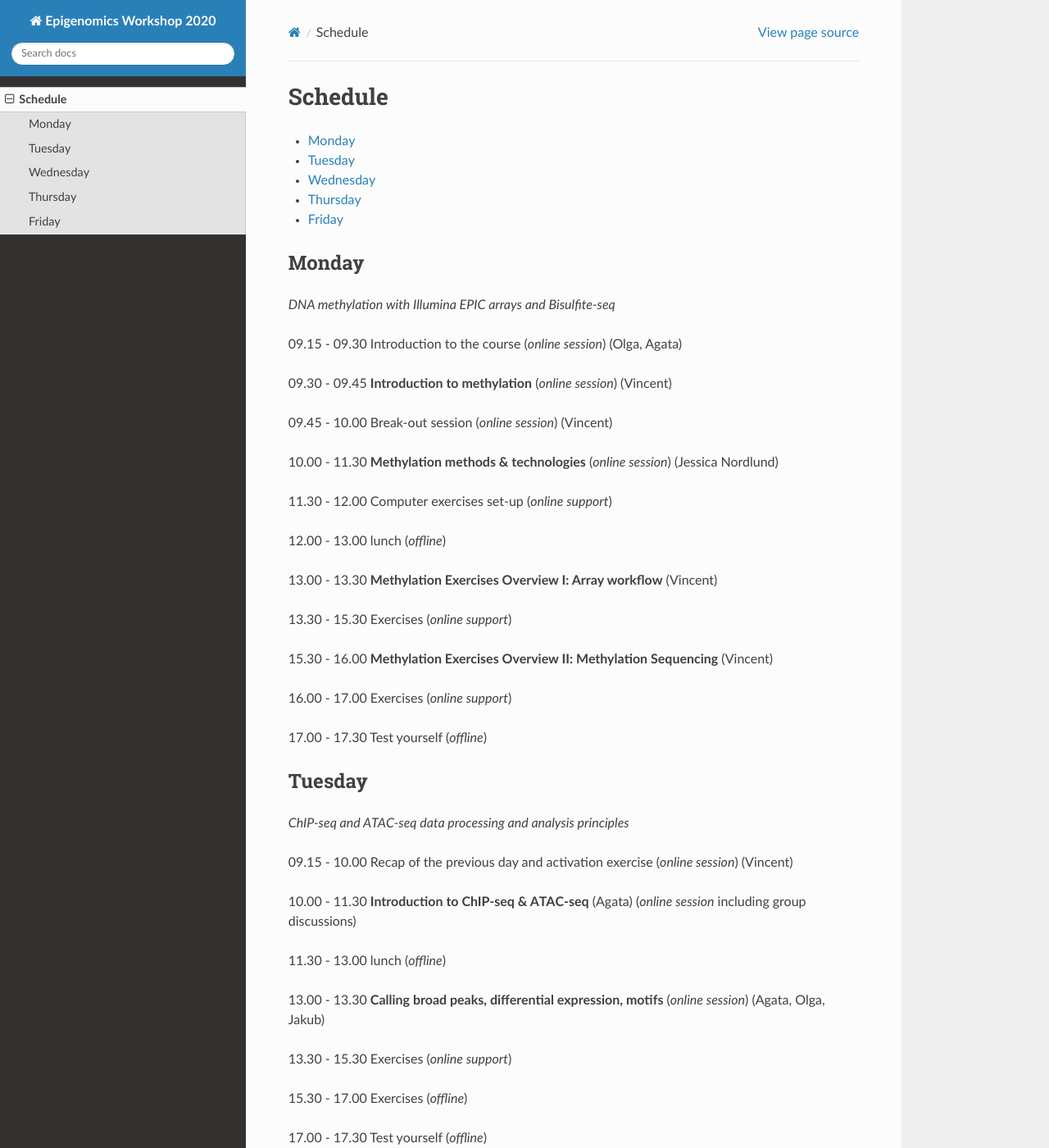
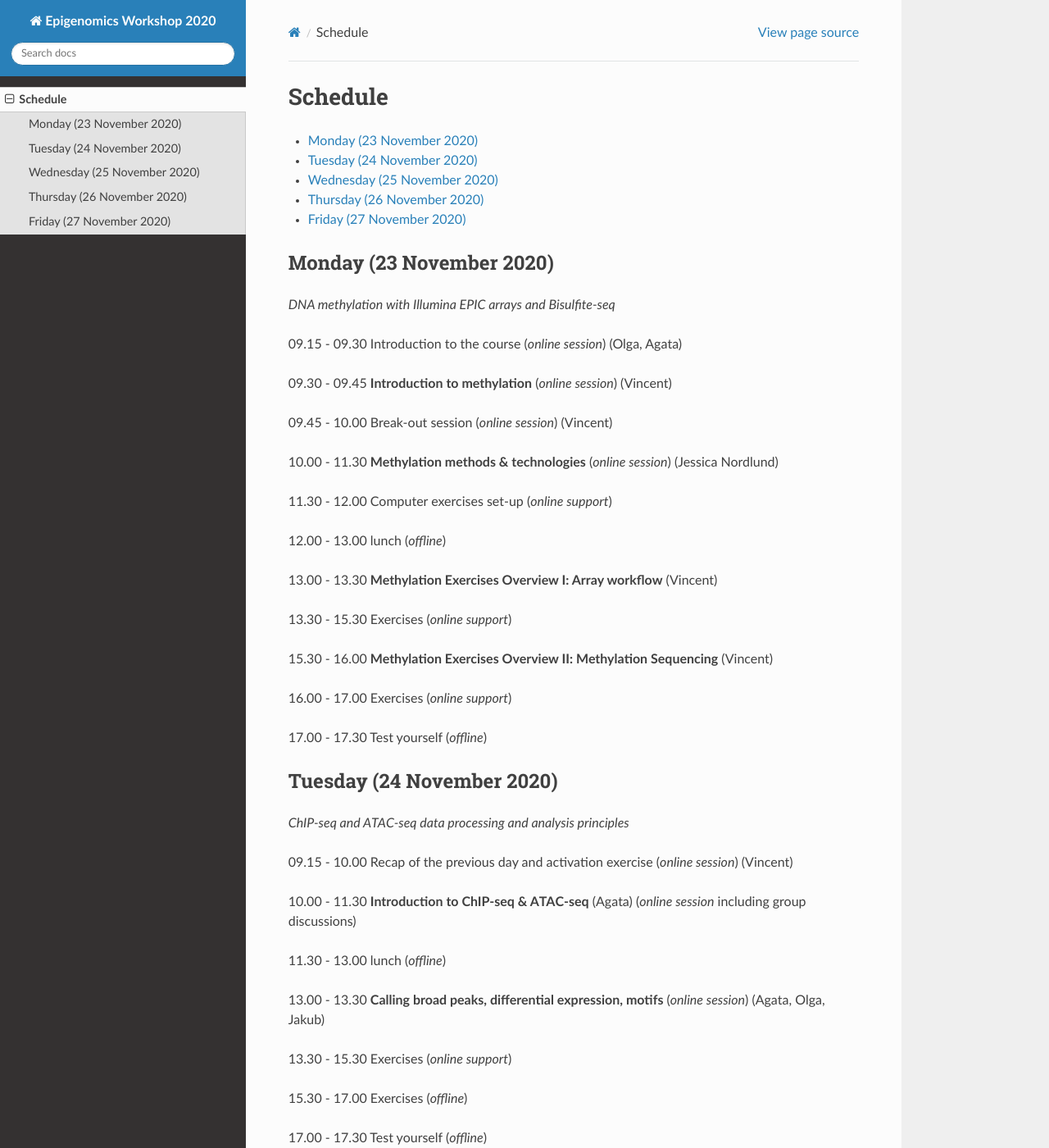
Before and after one commit to NBISweden/workshop-epigenomics-RTDs, a Sphinx documentation site: the page built from docs/content/schedule.rst, in a window 1280 px wide and 1400 px high. Shown: the whole window at 82% size. Built offline with Sphinx 7.4.7 and the Read the Docs theme 2.0.0, drawn with Linux system fonts in a browser that asks for light colours; pages that are not in the unit, such as notebooks, are missing from menus; some of the changed text lies outside the part shown.

Commit message:
more detailed schedule

```diff
--- a/docs/content/schedule.rst
+++ b/docs/content/schedule.rst
@@ -9,8 +9,8 @@ Schedule
 
 
 
-Monday
-------
+Monday (23 November 2020)
+--------------------------
 
 *DNA methylation with Illumina EPIC arrays and Bisulfite-seq*
 
@@ -39,8 +39,8 @@ Monday
 
 
 
-Tuesday
---------
+Tuesday (24 November 2020)
+---------------------------
 
 *ChIP-seq and ATAC-seq data processing and analysis principles*
 
@@ -61,8 +61,8 @@ Tuesday
 
 
 
-Wednesday
-----------
+Wednesday (25 November 2020)
+------------------------------
 
 *New methods and quantitative ChIP-seq*
 
@@ -83,8 +83,8 @@ Wednesday
 
 
 
-Thursday
----------
+Thursday (26 November 2020)
+----------------------------
 
 *Nf-core pipelines: Methylseq, Chipseq, Atacseq*
 
@@ -108,8 +108,8 @@ Thursday
 
 
 
-Friday
-------
+Friday (27 November 2020)
+--------------------------
 
 *Integrative and single cell omics*
 
```
